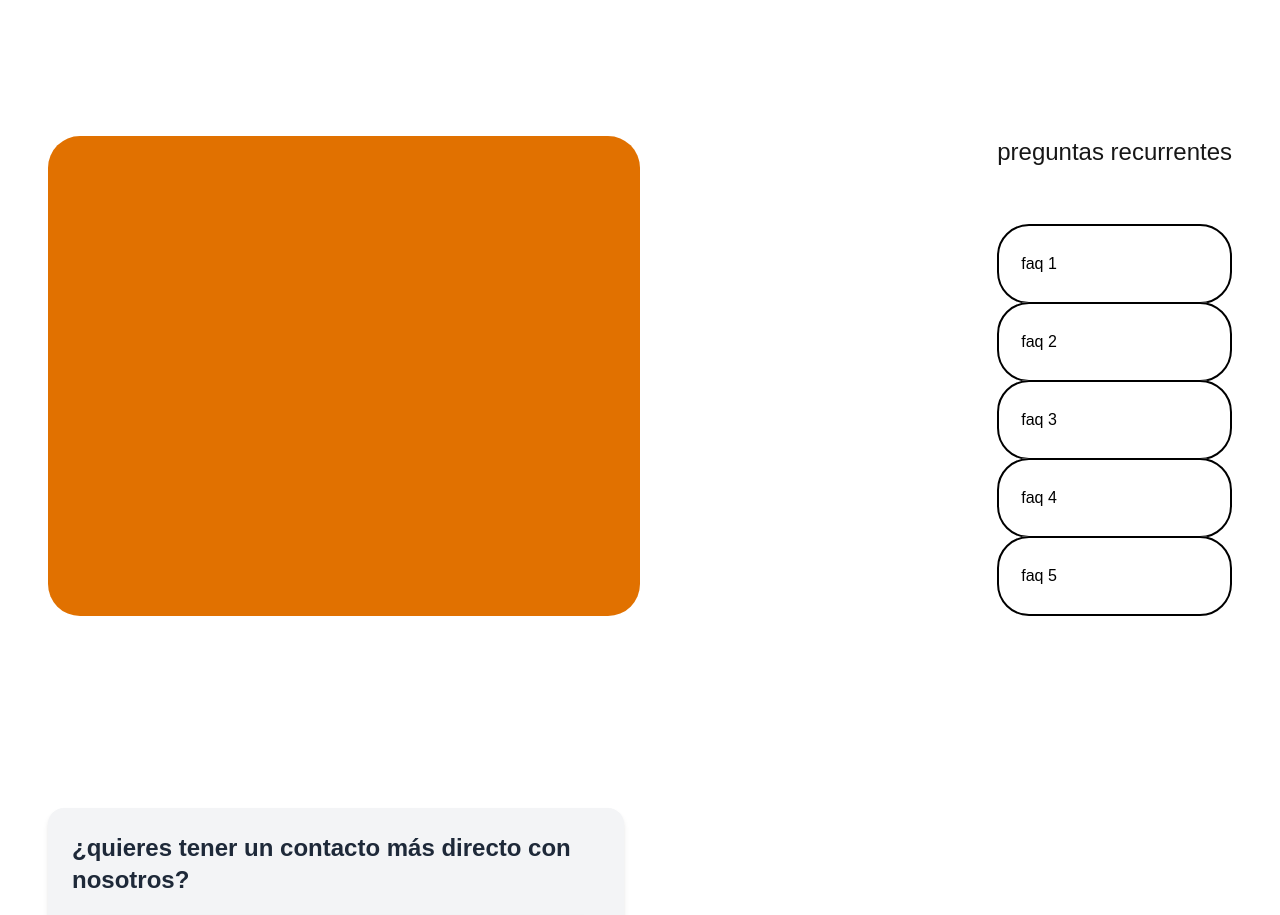
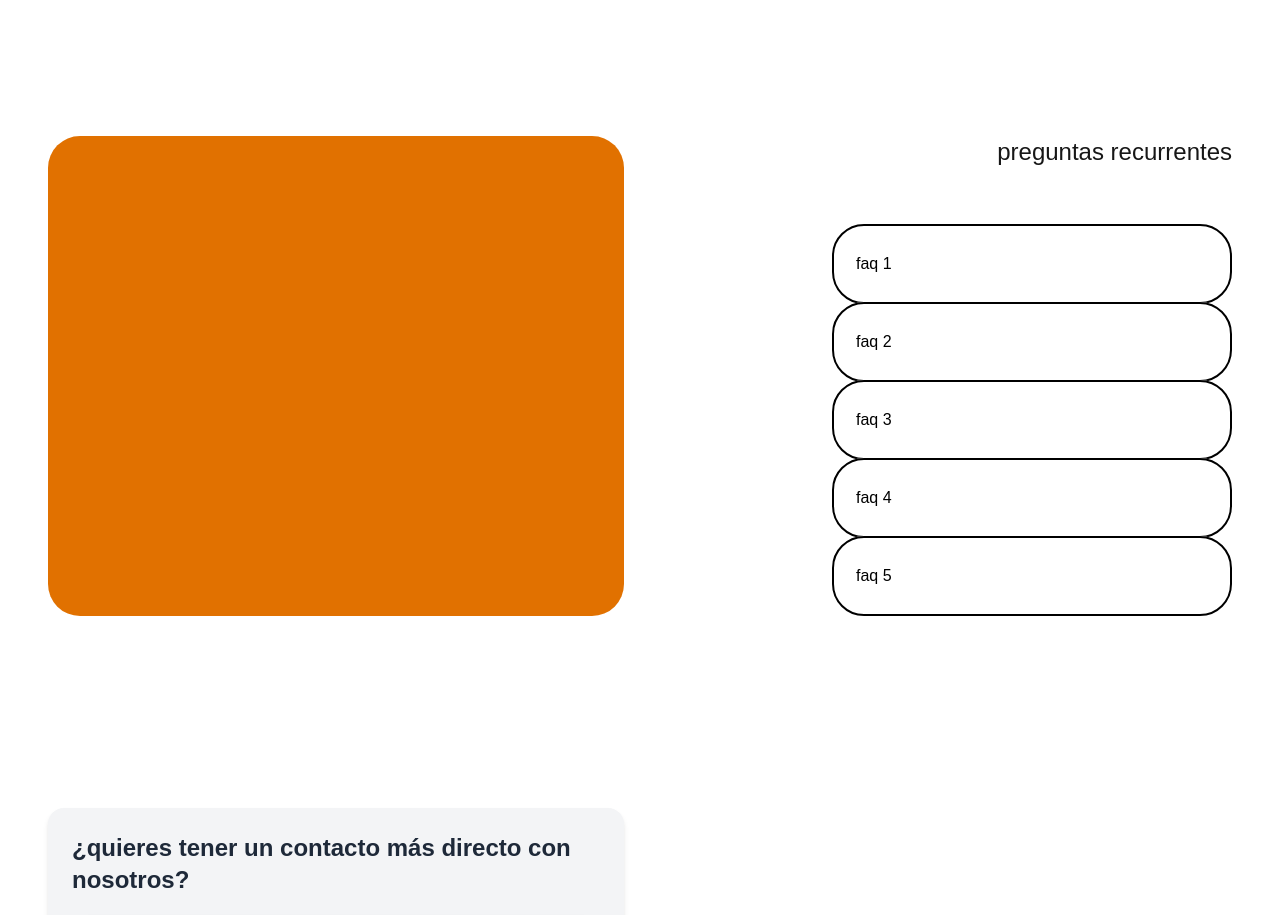
Before and after one commit to JaumeEsquerdo/oli-de-la-torre, a Next.js app in the folder oli-maleno/: page / in a window 1280 px wide. Shown: the part 4320-5235 px from the top of the page. Built offline with nearby package versions, Linux system fonts and the light colour scheme; no server answers.

Commit message:
ajustar layout FAQ en pc

```diff
--- a/oli-maleno/app/components/FAQ.tsx
+++ b/oli-maleno/app/components/FAQ.tsx
@@ -40,7 +40,7 @@ export const FAQ = ({ color = "#000000", textSecondary = "#666666" }) => {
         setPressedTab((prev) => (prev === title ? null : title));
     };
     return (
-        <div className="h-fit w-full flex flex-col justify-center items-center"
+        <div className="h-fit w-full flex flex-col justify-center items-center md:items-end"
             onMouseLeave={() => setHoveredTab(null)}
         >
             {
--- a/oli-maleno/app/page.tsx
+++ b/oli-maleno/app/page.tsx
@@ -61,7 +61,7 @@ export default function Home() {
         {/* seccion FAQ */}
         <div className="h-fit w-full flex flex-col-reverse gap-8 md:flex-row justify-between px-4 md:p-12">
           <div className="inline-block bg-amber-600 w-full md:w-1/2 h-120 relative rounded-4xl"></div>
-          <div className="flex flex-col justify-between gap-10">
+          <div className="flex flex-col w-full md:w-1/2 justify-between md:items-end gap-10">
             <h2 className="text-2xl text-center md:text-start">preguntas recurrentes</h2>
             <FAQ />
           </div>
```
